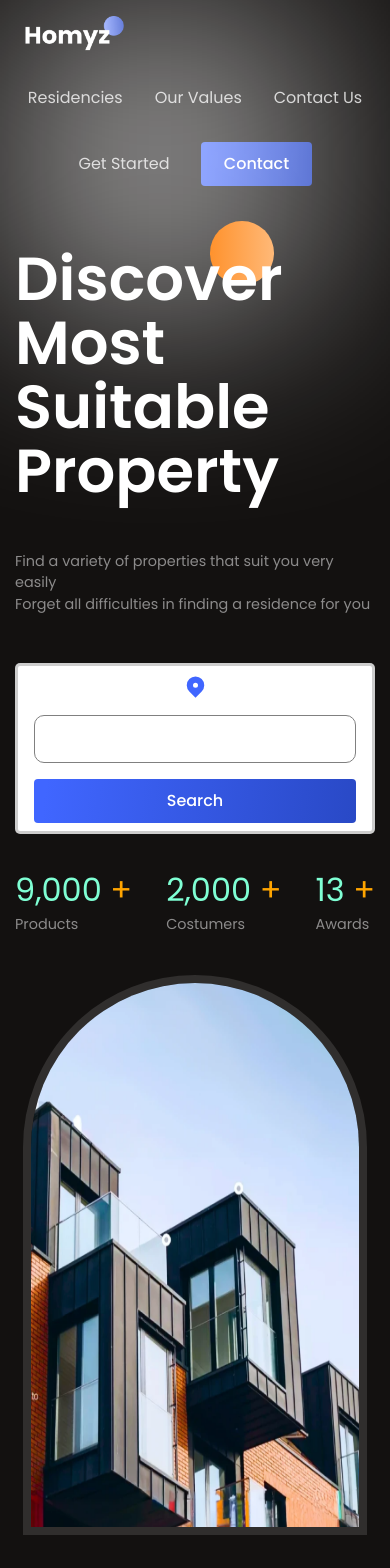
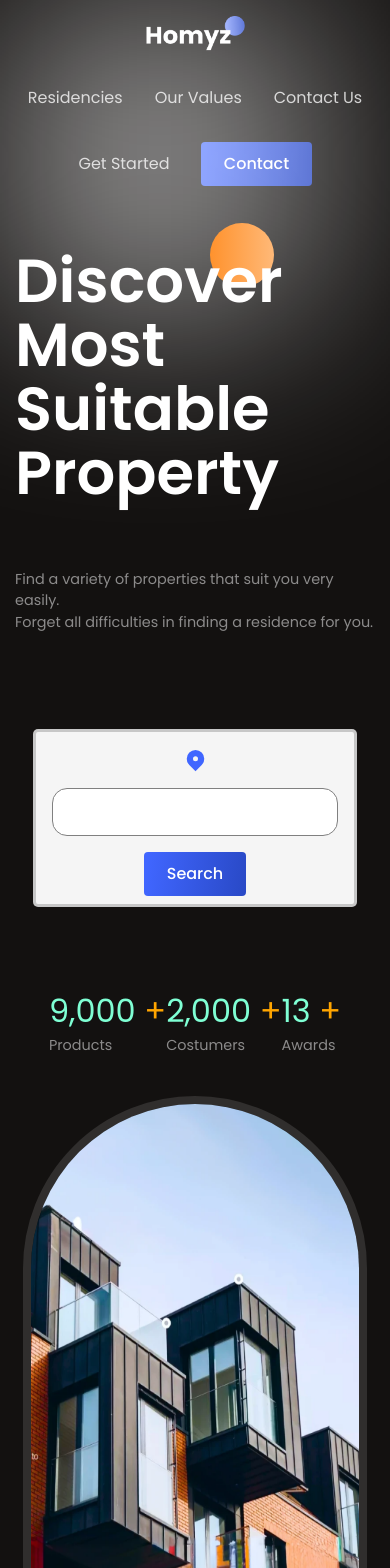
Before and after one commit to satyamraj1643/homyz-cra, a React (Create React App) app: page / in a window 390 px wide. Shown: the top 1568 px of the page. Built offline with nearby package versions, Linux system fonts and the light colour scheme.

Commit message:
Homyz Responsiveness

```diff
--- a/src/components/Header/Header.css
+++ b/src/components/Header/Header.css
@@ -2,6 +2,8 @@
 
   color: white;
 }
+
+
 
 
 .h-container{
@@ -19,3 +21,10 @@
 .h-menu:hover{
     cursor: pointer;
 }
+
+@media only screen and (max-width: 1100px) {
+  .logo {
+    display: block; /* Ensures the image behaves like a block element */
+    margin: 0 auto; /* Center the image horizontally */
+  }
+}
--- a/src/components/Header/Header.jsx
+++ b/src/components/Header/Header.jsx
@@ -4,7 +4,7 @@ const Header = () => {
   return (
     <section className="h-wrapper">
       <section className="innerWidth h-container paddings flexCenter">
-      <img src="./logo.png" alt="logo" width={100} />
+      <img  className = "logo" src="./logo.png" alt="logo" width={100} />
 
         <div className=" flexCenter h-menu">
           <a href="">Residencies</a>
--- a/src/components/Hero.css
+++ b/src/components/Hero.css
@@ -151,7 +151,7 @@
 }
 
 .hero-description{
-    margin-top: 3rem;
+    margin-top: 1rem;
     font-size: 0.9rem;
     color: #8c8b8b;
 }
@@ -160,7 +160,7 @@
 
 
     .hero-container{
-        margin-top: 30px;
+        margin-top: 2rem;
         justify-content: center;
         padding: 15px;
     }
@@ -188,35 +188,59 @@
 
 
     .search-bar{
-        background-color: white;
+        background-color: whitesmoke;
+
         border-radius: 5px;
         border: 3px solid rgba(120, 120, 120, 0.374);
-        padding: 0.5rem 1rem;
+        padding: .5rem 1rem;
         justify-content: center;
         display: flex;
         flex-direction: column;
-        width: 100%;
-        margin-top: 3rem;
+        width: 90%;
+        align-items: center;
         flex-wrap: wrap;
+    }
+    .hero-left{
+        display: flex;
+        flex-wrap: wrap;
+        margin-top: 30px;
+        justify-content: center;
+        margin: 0;
     }
 
     .locologo{
         margin: 0 auto; /* Center the locologo */
+        height: 40px;
 
     }
 
     .input{
         text-decoration: none;
-        border: none;
         font-size: 1.5rem;
         width: 100%;
-        margin-top: 1rem;
+        margin-top: .5rem;
         margin-bottom: 1rem;
-        border: 1px solid grey;
-        border-radius: 10px;
+        border: .5px solid grey;
+        border-radius: 15px;
         height: 3rem;
         outline: none;
         color: black;
     }
 
+    .image-container{
+
+
+        display: flex;
+        justify-content: center;
+        align-items: center;
+        overflow: hidden;
+        height: 30rem;
+        border-radius : 15rem 15rem 0 0;
+        border: 8px solid rgba(255, 255, 255, 0.12);
+
+        animation: slideLeft 2000ms ease;
+
+
+    }
+
   }
--- a/src/components/Hero.jsx
+++ b/src/components/Hero.jsx
@@ -15,9 +15,9 @@ const Hero = () => {
               Discover <br /> Most Suitable <br /> Property
             </h1>
           </div>
-          <div className=" flexColStart hero-description">
-            <span>Find a variety of properties that suit you very easily</span>
-            <span> Forget all difficulties in finding a residence for you</span>
+          <div className="  flexColStart hero-description">
+            <span>Find a variety of properties that suit you very easily.</span>
+            <span> Forget all difficulties in finding a residence for you.</span>
           </div>
           <div className="search-bar">
             <HiLocationMarker className="locologo" color="var(--blue)" size={25} />
--- a/src/components/contact/Contact.css
+++ b/src/components/contact/Contact.css
@@ -121,4 +121,20 @@
 .grid-container{
   margin-right: 1rem;
 }
+
+.contact-image-container{
+
+  height: 30rem;
+  margin-top: 5rem;
+
+   justify-content: center;
+
+   align-items: center;
+  border-radius: 15rem 15rem 0 0; /* Adjusted border-radius */
+  border: 5px solid #eaeaea;
+  object-fit: contain;
+  overflow: hidden;
+  animation: slideLeft 2000ms ease;
+
 }
+}
--- a/src/components/values/Value.css
+++ b/src/components/values/Value.css
@@ -148,8 +148,9 @@
 
   @media only screen and (max-width: 530px) {
     .value-wrapper{
-      margin-top: 2rem;
+      margin-top: 3rem;
      display: flex;
+
      flex-direction: row;
       flex-wrap: wrap;
       justify-content: center;
@@ -157,6 +158,14 @@
 
   }
 
+  .value-image-container{
+    background-color: red;
+    height: 30rem;
+
+}
+
+
+
 
 
 
--- a/src/components/values/Value.jsx
+++ b/src/components/values/Value.jsx
@@ -13,7 +13,7 @@ const Value = () => {
   const accordionStyle = {
 
     border: "1px solid grey",
-    boxShadow: "var(--shadow)",
+    // boxShadow: "var(--shadow)",
   };
 
   const accordionStyleHover = {
```
